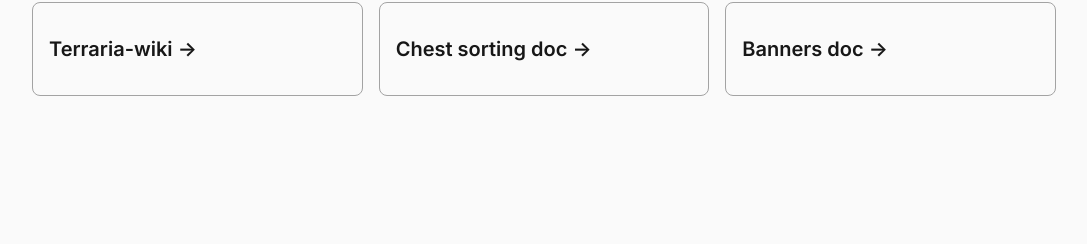
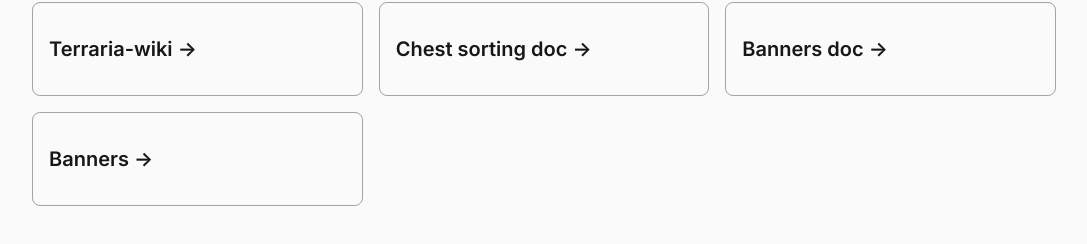
Before and after one commit to karen-vollan/TerrariaOrganizer, a Next.js app: page / in a window 1280 px wide. Shown: the part 362-606 px from the top of the page, without its empty margins (96-1183 px from the left). Built offline with nearby package versions, Linux system fonts and the light colour scheme.

Commit message:
add banner page

```diff
--- a/app/page.tsx
+++ b/app/page.tsx
@@ -52,6 +52,21 @@
             </span>
           </h2>
         </a>
+
+        <a
+          href="./banners"
+          className="group rounded-lg border px-4 py-8 transition-colors border-neutral-400 hover:border-neutral-600 hover:bg-neutral-600/20 dark:border-neutral-700 dark:hover:border-neutral-500 dark:hover:bg-neutral-500/20"
+          target="_blank"
+          rel="noopener noreferrer"
+        >
+          <h2 className="text-xl font-semibold">
+            Banners{" "}
+            <span className="inline-block transition-transform group-hover:translate-x-1 motion-reduce:transform-none">
+              -&gt;
+            </span>
+          </h2>
+        </a>
+
       </div>
     </main>
   );
```
